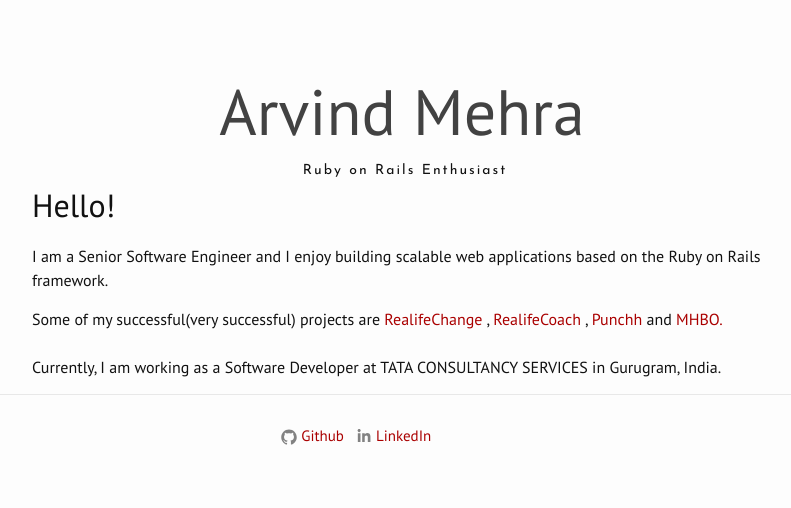
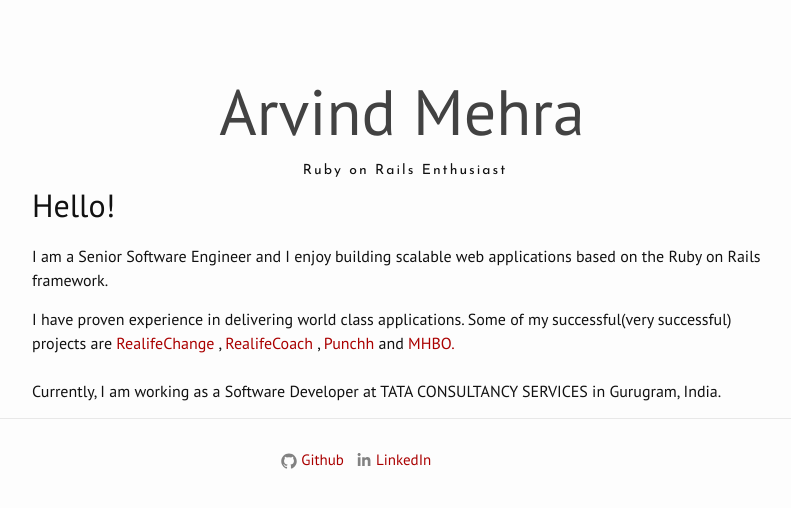
Before and after one commit to arvindmehra/arvindmehra.github.io, a Jekyll site: the page built from index.html, in a window 1280 px wide. Shown: the top 508 px of the page, without its empty margins (238-1029 px from the left). Built offline with Jekyll 4.4.1, drawn with Linux system fonts in a browser that asks for light colours; nearby versions of some CDN libraries; the list of posts is cut into pages by our own code.

Commit message:
Update index.html

```diff
--- a/index.html
+++ b/index.html
@@ -6,7 +6,7 @@
 <h1>Hello!</h1>
 <p>I am a Senior Software Engineer and I enjoy building scalable web applications based on the Ruby on Rails framework.
 
-<p>Some of my successful(very successful) projects are <a href="https://itunes.apple.com/us/app/realifechange/id962955498?mt=8" class="href" target="_blank">RealifeChange</a> ,
+<p>I have proven experience in delivering world class applications. Some of my successful(very successful) projects are <a href="https://itunes.apple.com/us/app/realifechange/id962955498?mt=8" class="href" target="_blank">RealifeChange</a> ,
 <a href="http://www.realifex.com/coaching" class="href" target="_blank">RealifeCoach</a>&nbsp;,
 <a href="https://punchh.com" class="href" target="_blank">Punchh</a> and <a href="https://mhbo.com" class="href" target="_blank">MHBO.</a>
 <br><br>Currently, I am working as a Software Developer at TATA CONSULTANCY SERVICES in Gurugram, India.</p>
```
